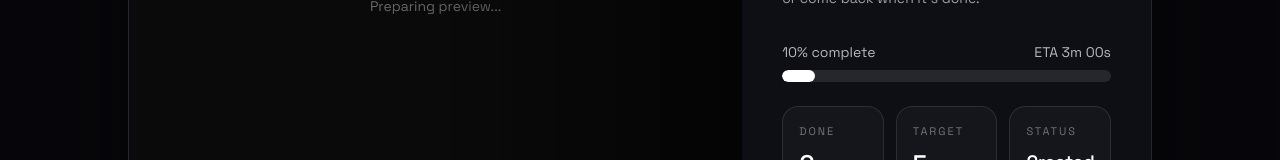
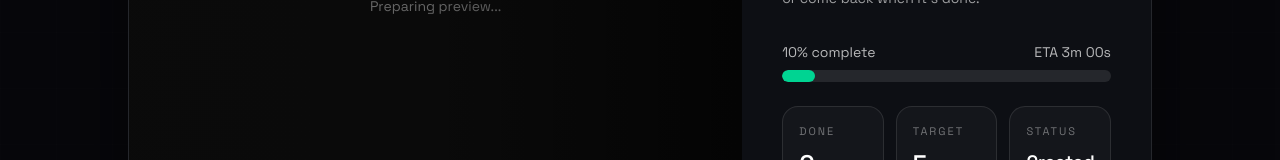
Before and after one commit to Duychinni/animecut, a Next.js app: page /dashboard/projects/1 in a window 1280 px wide. Shown: the part 528-688 px from the top of the page. Built offline with nearby package versions, Linux system fonts and the light colour scheme; no server answers; the database is empty.

Commit message:
Make processing progress bar green

```diff
--- a/app/dashboard/projects/[projectId]/page.tsx
+++ b/app/dashboard/projects/[projectId]/page.tsx
@@ -221,7 +221,7 @@ export default async function ProjectDetailPage({
                         <span>ETA {fmtDuration(etaSeconds)}</span>
                       </div>
                       <div className="h-3 overflow-hidden rounded-full bg-white/10">
-                        <div className="h-full rounded-full bg-white transition-all" style={{ width: `${Math.max(6, Math.min(100, progressPercent))}%` }} />
+                        <div className="h-full rounded-full bg-emerald-400 transition-all" style={{ width: `${Math.max(6, Math.min(100, progressPercent))}%` }} />
                       </div>
                     </div>
 
```
